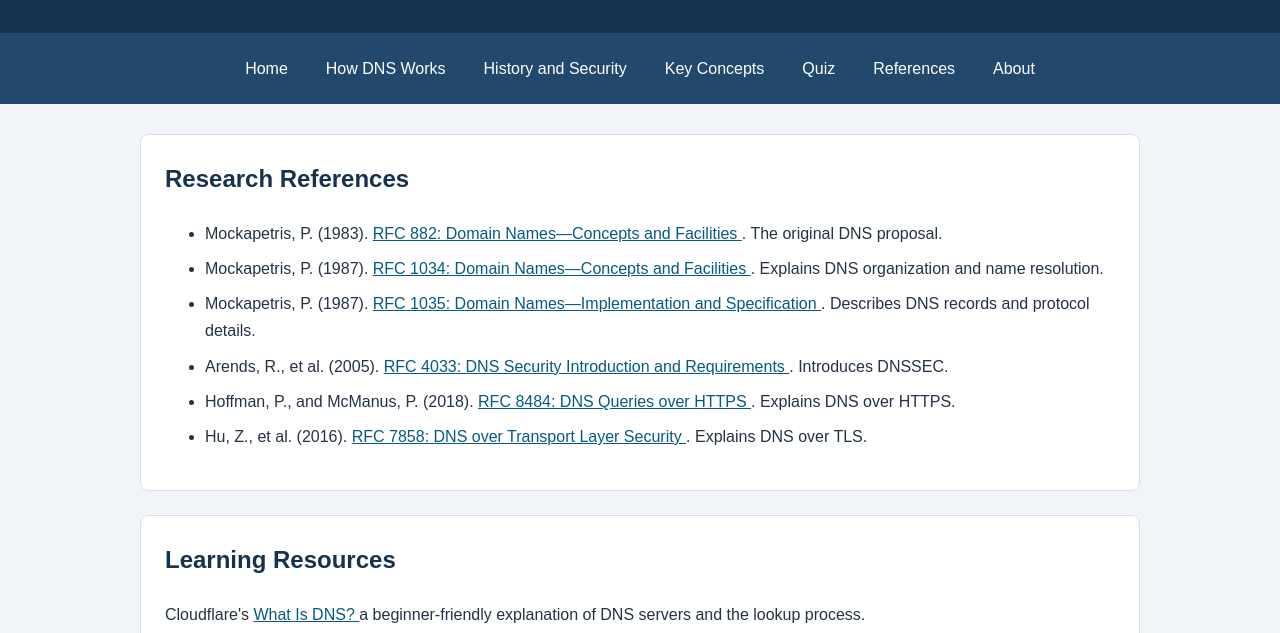
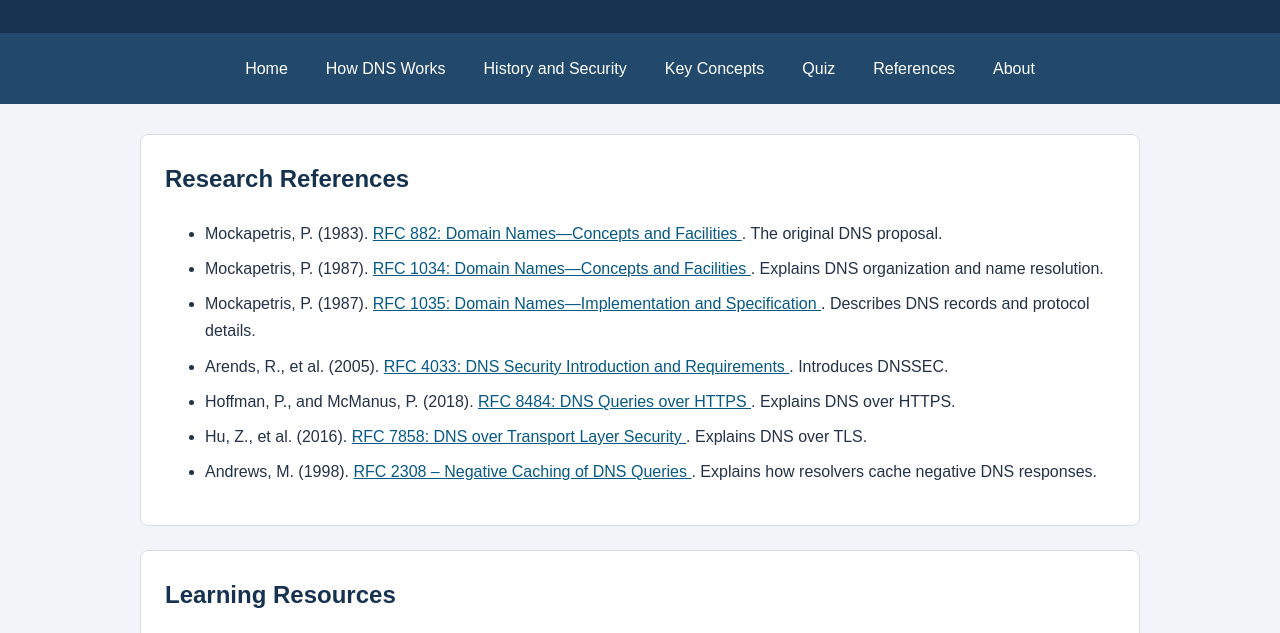
Before and after one commit to emilieeopuni/IT3203, a plain HTML site: page references.html in a window 1280 px wide. Shown: the part 134-767 px from the top of the page. Drawn offline with Linux system fonts and the light colour scheme.

Commit message:
Update references.html with additional RFC 2308
Added a new reference to RFC 2308 explaining negative caching of DNS queries.

```diff
--- a/references.html
+++ b/references.html
@@ -69,6 +69,13 @@
                     </a>.
                     Explains DNS over TLS.
                 </li>
+                <li>
+                    Andrews, M. (1998).
+                    <a href="https://www.rfc-editor.org/rfc/rfc2308">
+                        RFC 2308 – Negative Caching of DNS Queries
+                    </a>.
+                    Explains how resolvers cache negative DNS responses.
+                </li>
             </ul>
         </section>
 
```
